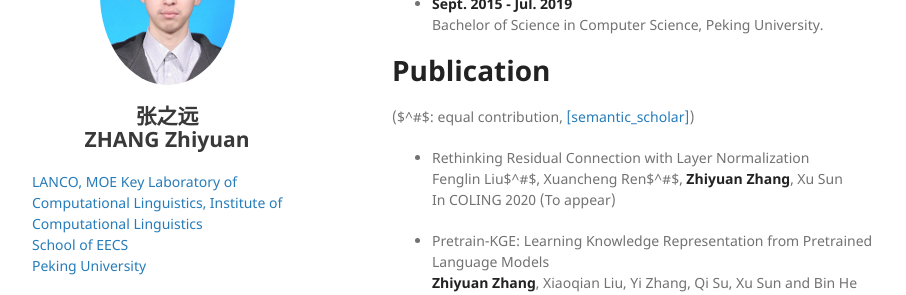
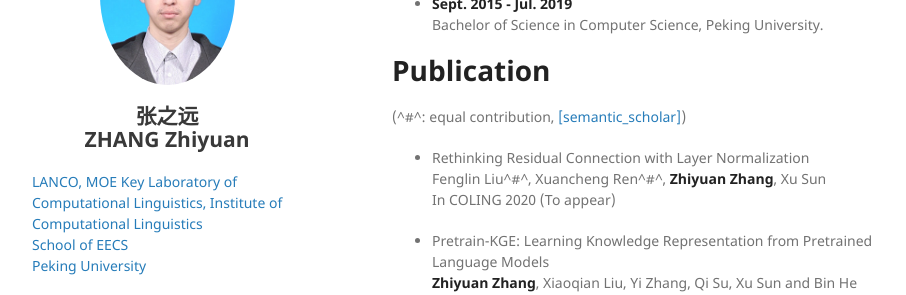
Before and after one commit to pkuzzy/pkuzzy.github.io, a Jekyll site: the page built from index.md, in a window 1280 px wide and 900 px high, scrolled down 314 px. Shown: the part 153-448 px from the top of the window, without its empty margins (178-1084 px from the left). Built offline with Jekyll 4.4.1, drawn with Linux system fonts in a browser that asks for light colours; nearby versions of some CDN libraries; our own code applies the rules of GitHub Pages for plain Markdown files.

```diff
--- a/index.md
+++ b/index.md
@@ -16,10 +16,10 @@ Zhiyuan Zhang (张之远) is a Ph.D. student, supervised by Prof. [Xu Sun (孙
   Bachelor of Science in Computer Science, Peking University.
 
 # Publication
-($^\#$: equal contribution, [[semantic_scholar]](https://www.semanticscholar.org/author/Zhiyuan-Zhang/50317060))
+(^\#^: equal contribution, [[semantic_scholar]](https://www.semanticscholar.org/author/Zhiyuan-Zhang/50317060))
 
 - Rethinking Residual Connection with Layer Normalization
-  Fenglin Liu$^\#$, Xuancheng Ren$^\#$, **Zhiyuan Zhang**, Xu Sun
+  Fenglin Liu^\#^, Xuancheng Ren^\#^, **Zhiyuan Zhang**, Xu Sun
   In COLING 2020 (To appear)
 
 - Pretrain-KGE: Learning Knowledge Representation from Pretrained Language Models
```
